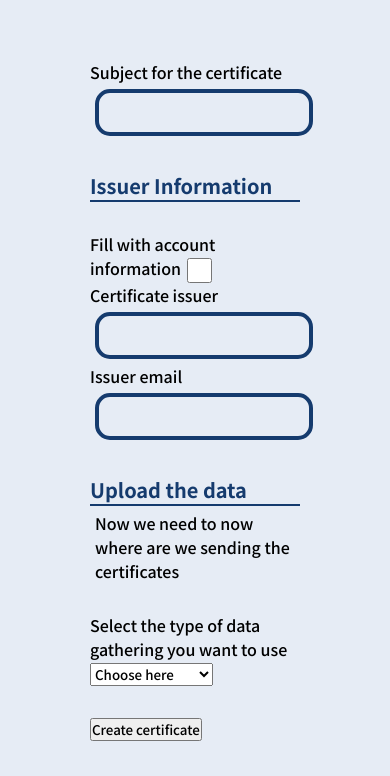
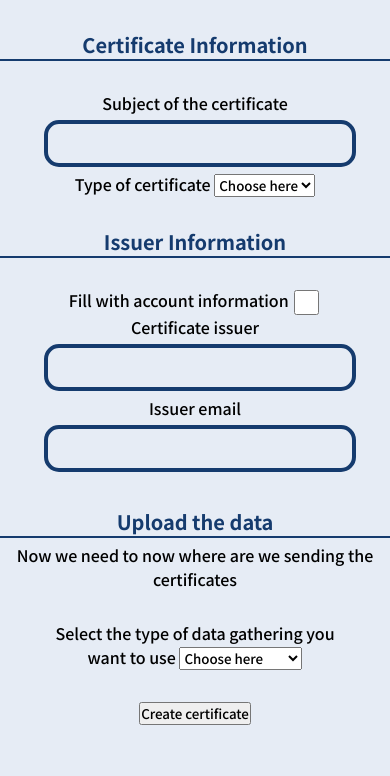
Before and after one commit to kazp058/CertDepo, a PHP site: page /create-certificate.php in a window 390 px wide. Shown: the part 68-844 px from the top of the page. Run offline with PHP 8.4, Linux system fonts and the light colour scheme; the visitor is signed in with stand-in values (Sample User, id 1).

Commit message:
Styling and final touches to create certificates

```diff
--- a/create-certificate.php
+++ b/create-certificate.php
@@ -6,8 +6,8 @@
   <section class="section-default">
 
     <script>
-       function change(selection){
-          if(selection){
+       function change(selection, num){
+          if(selection && num == "0"){
 
              document.getElementById("survey").style.display = "none";
              document.getElementById("test").style.display = "none";
@@ -25,28 +25,70 @@
              }else if(selection.value == "survey-test"){
                 document.getElementById("survey-test").style.display = "inline-block";
              }
+          }else if(selection && num == "1"){
+             document.getElementById("assistance").style.display = "none";
+             document.getElementById("approval").style.display = "none";
+
+             if(selection.value == "assistance"){
+                document.getElementById("assistance").style.display = "inline-block";
+             }else if(selection.value == "approval"){
+                document.getElementById("approval").style.display = "inline-block";
+             }
+          }
+       }
+    </script>
+    <script>
+       function addData(checkbox){
+          if(checkbox.checked){
+             document.getElementById("username").value= "<?php echo $_SESSION['userUid']?>";
+             document.getElementById("email").value= "<?php echo $_SESSION['userMail']?>";
+
+             document.getElementById("username").disabled = true;
+             document.getElementById("email").disabled = true;
+
+          }else{
+            document.getElementById("username").value= " ";
+            document.getElementById("email").value= " ";
+
+            document.getElementById("username").disabled = false;
+            document.getElementById("email").disabled = false;
+
           }
        }
     </script>
 
+    <form class="form-certificate" action="includes/logout.inc.php" method="post">
 
-    <form class="form-certificate" action="includes/logout.inc.php" method="post">
+       <h3>Certificate Information</h3><hr>
+
        <div class="form-section">
-         <label>Subject for the certificate</label>
+         <label>Subject of the certificate
             <input type="text" name="certname">
+         </label>
+         <label>Type of certificate
+            <select id="certificatetype" name="type" onchange="change(this,1);">
+               <option selected disabled>Choose here</option>
+               <option value="assistance">Assistance</option>
+               <option value="approval">Approval</option>
+            </select>
+         </label>
+         <div class="message">
+            <p class="information" id="assistance">Assistance certificates can't have online verification</p>
+            <p class="information" id="approval">Approval certificates will have online verification (special token will be generated for each certificate)</p>
+         </div>
        </div>
 
        <h3>Issuer Information</h3><hr>
 
        <div class="form-section">
          <label class="checkmark-label">Fill with account information
-            <input class="checkmark" type="checkbox" id="useUser" onclick="">
+            <input class="checkmark" type="checkbox" id="useUser" onclick="addData(this);">
          </label><br>
          <label>Certificate issuer
-            <input type="text" name="certissuer">
-         </label>
+            <input id="username" type="text" name="certissuer">
+         </label><br class="optional-space">
          <label>Issuer email
-            <input type="text" name="emailissuer">
+            <input id="email" type="text" name="emailissuer">
          </label>
        </div>
 
@@ -54,14 +96,15 @@
        <p>Now we need to now where are we sending the certificates</p>
 
        <div class="form-section">
-          <label>Select the type of data gathering you want to use</label>
-          <select id="gathertype" name="gather" onchange="change(this);">
+          <label>Select the type of data gathering you want to use
+            <select id="gathertype" name="gather" onchange="change(this,0);">
               <option selected disabled>Choose here</option>
               <option value="survey">Survey</option>
               <option value="test">Test</option>
               <option value="upload">Upload data</option>
               <option value="survey-test">Survey and Test</option>
             </select>
+          </label>
           <div class="message">
             <p class="information" id="survey">A survey link will be granted, when you send the link, people will be asked to fill vital information to fill the certificates and then send them</label>
             <p class="information" id="test">A test link will be sent granted, when you send the link, people will be asked optional answers questions and based of the grade a certificate will be granted</label>
--- a/includes/login.inc.php
+++ b/includes/login.inc.php
@@ -31,6 +31,7 @@ if (isset($_POST['login-submit'])){
                session_start();
                $_SESSION['userId'] = $row['idUsers'];
                $_SESSION['userUid'] = $row['uidUsers'];
+               $_SESSION['userMail'] = $row['emailUsers'];
 
                header("Location: ../login.php?login=success");
                exit();
--- a/login.php
+++ b/login.php
@@ -48,12 +48,12 @@
              <input type="text" name="mail">
              <p>Password</p>
              <input type="password" name="pwd">
-             <br></br>
+             <p><a class="options-horizontal" href="reset-password.php">Forgot your password?</a></p><br>
              <button class="highlight-button" type="submit" name="login-submit">Login</button>
           </form>
           <div class="options-horizontal">
+              <br>
               <ul>
-                 <li><a href="reset-password.php">Forgot your password?</a></li>
                  <li class="option-horizontal"><p>No account?</p><a class="highlight-link" href="signup.php">Signup here</a></li>
               </ul>
           </div>
--- a/style.css
+++ b/style.css
@@ -26,8 +26,9 @@ button{
    cursor: pointer;
 }
 
-hr{
+form hr{
    border: 0.5px solid #153b6e;
+   width: 80%;
 }
 
 .logo{
@@ -84,11 +85,12 @@ hr{
 
 .section-default{
 
-   margin: 20px;
+   margin: 20px auto;
    display: flex;
    align-items: center;
+
    flex-direction:column;
-
+   text-align:left;
 }
 
 .section-default h1{
@@ -97,8 +99,8 @@ hr{
 }
 
 .section-default form{
-   margin: 10px;
-   width: 60%
+   margin: 10px auto;
+   width: 40%
 }
 
 .section-default form input, .section-default form p{
@@ -110,6 +112,7 @@ hr{
    border-radius: 15px;
    border: 4px solid #153b6e;
    background-color:  #e6ecf5;
+   width: 100%;
 }
 
 .section-default button{
@@ -120,7 +123,7 @@ hr{
    border-radius: 15px;
    background-color: #153b6e;
    border: 4px solid #153b6e;
-   padding: 5px;
+   padding: 5px 10px;
    cursor:pointer;
    color: #e6ecf5;
 }
@@ -139,7 +142,7 @@ hr{
    margin-top:0px;
 }
 
-.options-horizontal a{
+a{
    text-decoration: none;
    color: #1756AB;
 }
@@ -163,6 +166,14 @@ hr{
    padding: 5px 20px;
    color: #e6ecf5;
    border-radius: 15px;
+}
+
+.messages .success{
+   background-color:#10AB28;
+   padding: 5px 20px;
+   color: #e6ecf5;
+   border-radius: 15px;
+
 }
 
 .information{
@@ -191,9 +202,22 @@ hr{
    background-color:#153b6e;
 }
 
+.highlight-text{
+   font-weight: bold;
+   font-size: 15px;
+}
+
+.optional-space{
+   display:none;
+}
+
 .form-section{
-   width:100%;
+   width:80%;
    margin: 30px 0px;
+}
+
+.form-section input{
+   width: 100%
 }
 
 .form-section .checkmark {
@@ -211,7 +235,9 @@ hr{
    color: #153b6e;
 }
 
-.form-certificate{}
+.form-certificate label{
+   margin: 30px 0px;
+}
 
 @media screen and (max-width:1010px){
    form .optional-input{
@@ -264,6 +290,23 @@ hr{
    .burger{
       display:block;
    }
+
+   form hr{
+    width: 100%;
+   }
+
+   .section-default{
+      text-align: center;
+   }
+
+   .section-default form{
+      width: 80%
+   }
+
+   .section-default .form-section{
+      align-items: center;
+      margin: 30px auto;
+   }
 }
 
 @media screen and (max-width:550px){
@@ -309,6 +352,11 @@ hr{
    .burger{
       display:block;
    }
+
+   .section-default form{
+      width: 100%;
+   }
+
 }
 
 
```
Also changed, not shown: reset-password.php (+11 -5 lines). Lines whose indentation alone changed are shown as unchanged.
